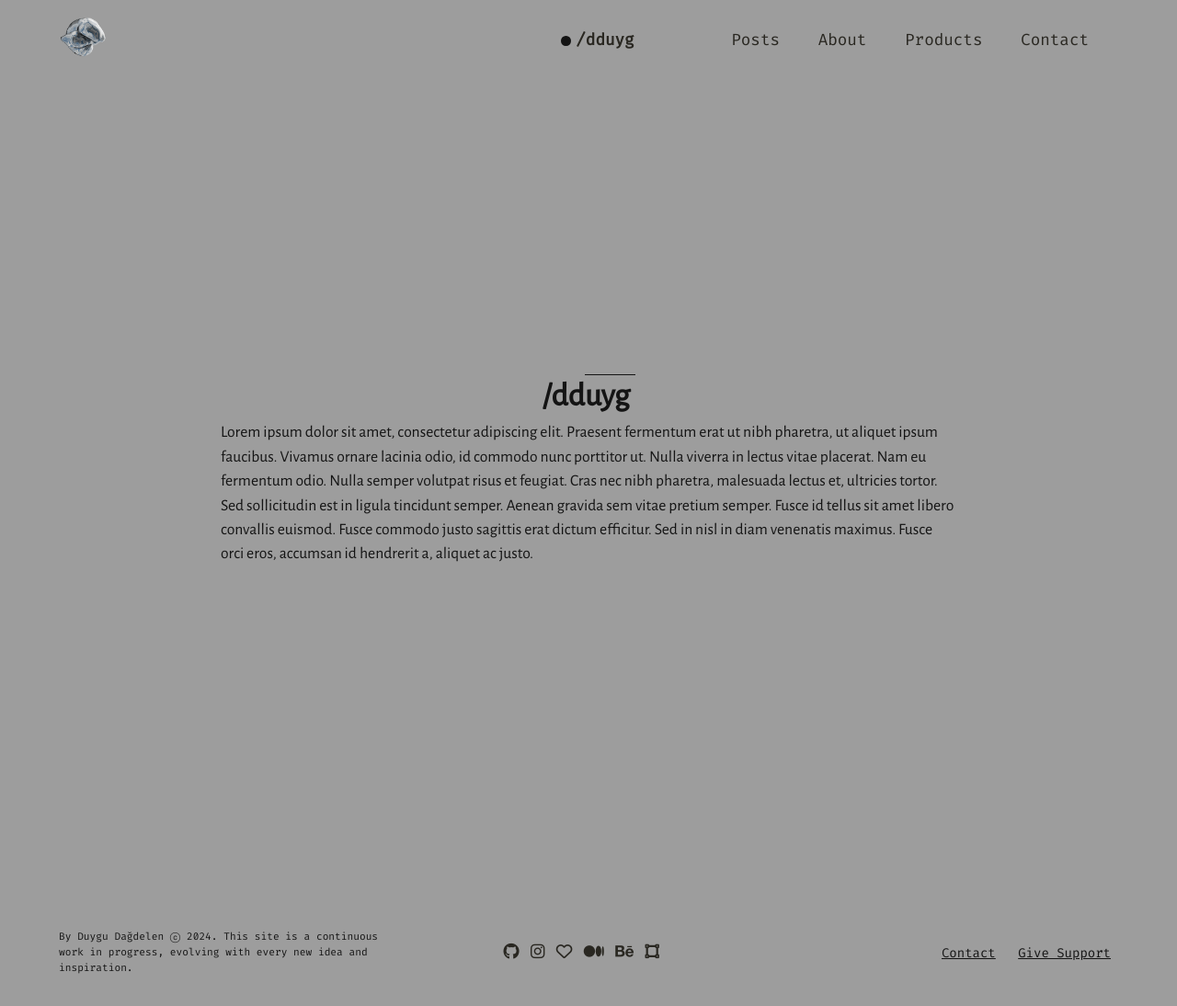
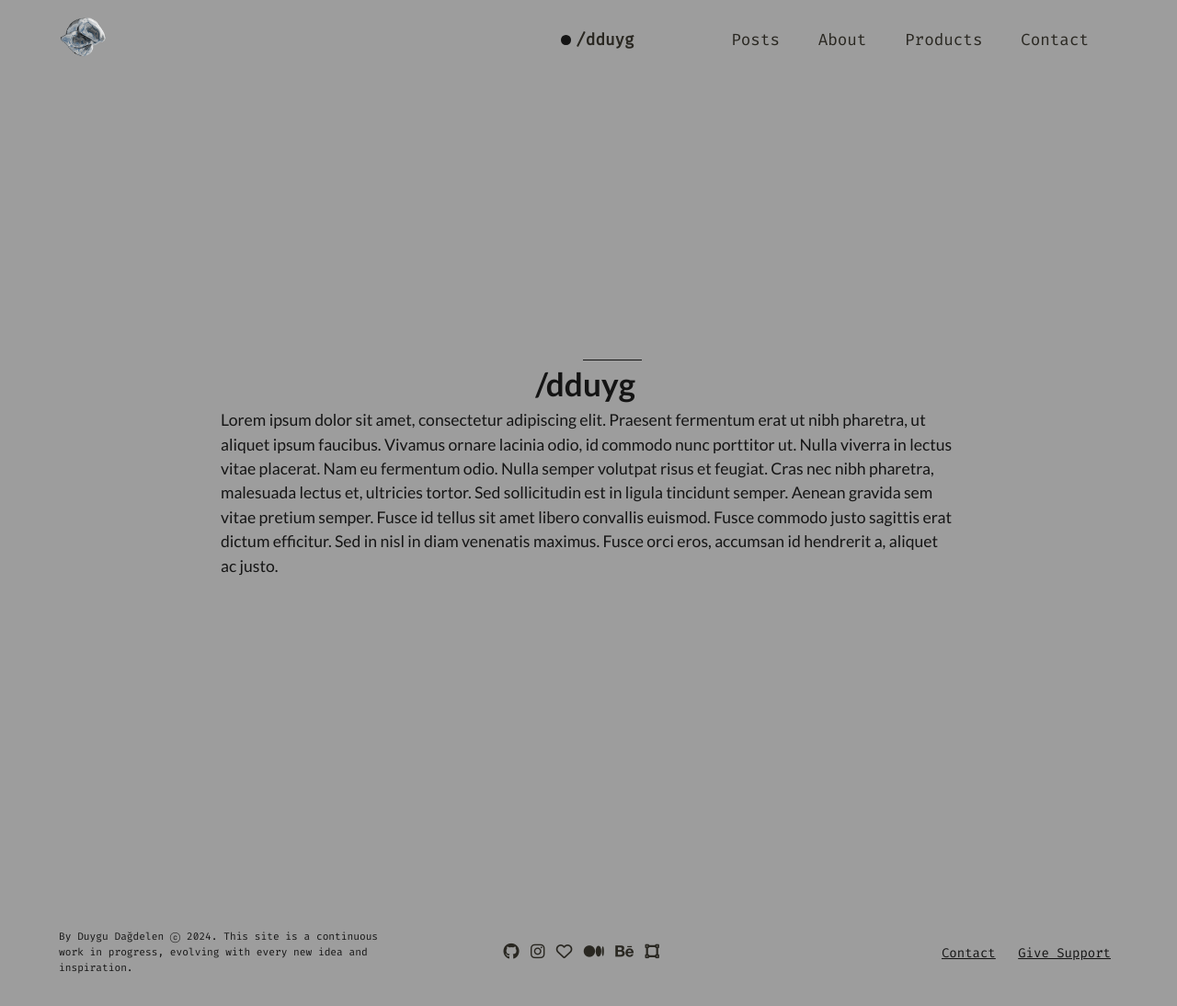
Before and after one commit to dduyg/duuuy, a Jekyll site: the page built from index.html, in a window 1280 px wide. Shown: the whole page at 92% size. Built offline with Jekyll 4.4.1, drawn with Linux system fonts in a browser that asks for light colours; nearby versions of some CDN libraries.

Commit message:
Update main.css

```diff
--- a/assets/main.css
+++ b/assets/main.css
@@ -3,7 +3,7 @@
   --color-light-main: #292721;
   --marker: #E0D7CE;
   --back: #9D9D9D;
-  --main-font: "Alegreya Sans", sans-serif;
+  --main-font: "Lato", sans-serif;
   --mono-font: "Fira Code", monospace;
 }
 
```
